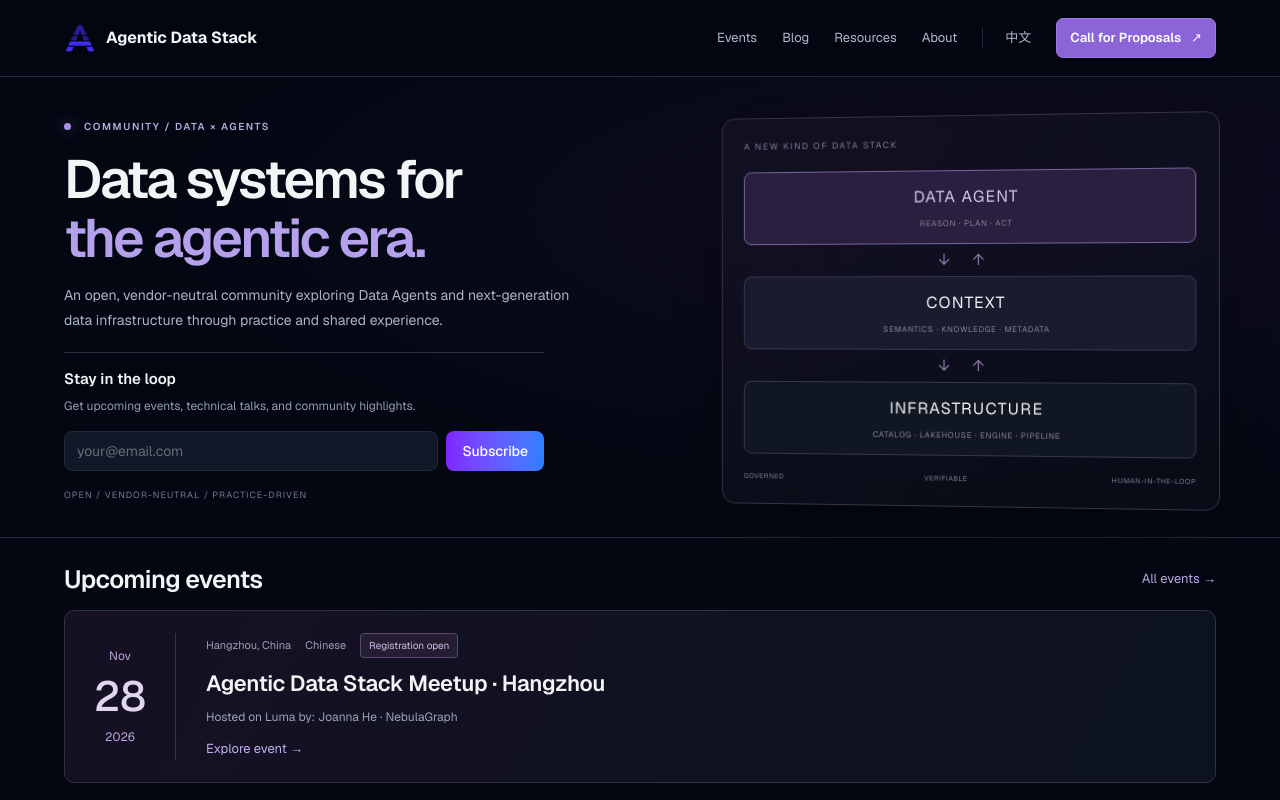
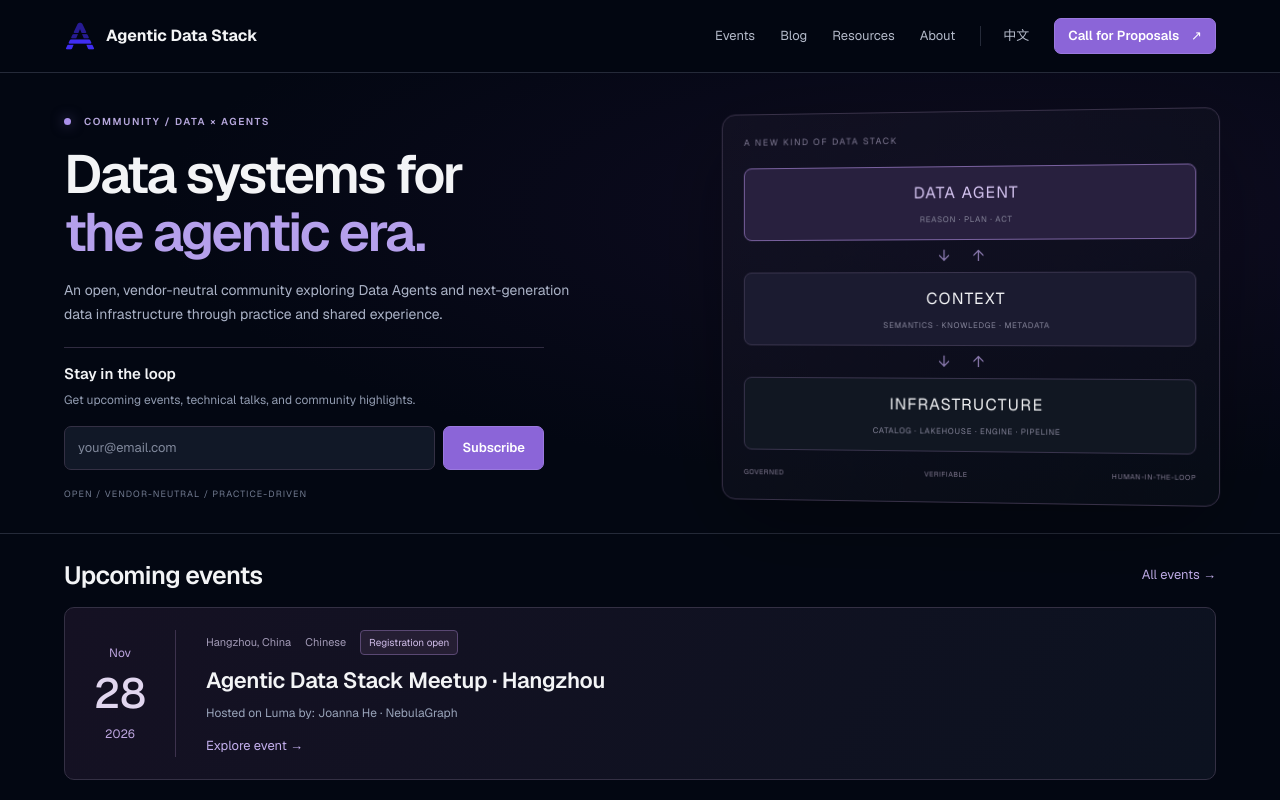
Before and after one commit to Datus-ai/agentic-data-stack-website, a Next.js app: page / in a window 1280 px wide. Shown: the top 800 px of the page. Built offline with nearby package versions, Linux system fonts and the light colour scheme.

Commit message:
Unify primary secondary and newsletter button styles

```diff
--- a/app/coming-soon/page.tsx
+++ b/app/coming-soon/page.tsx
@@ -38,7 +38,7 @@ export default function ComingSoon() {
             href="https://www.linkedin.com/company/agentic-data-stack/"
             target="_blank"
             rel="noopener noreferrer"
-            className="inline-flex h-12 items-center justify-center gap-2 rounded-full bg-gradient-to-r from-violet-600 to-blue-500 px-8 text-sm font-medium text-white shadow-lg shadow-violet-500/25 transition-all hover:shadow-xl hover:shadow-violet-500/30 hover:brightness-110"
+            className="button"
           >
             <svg className="h-4 w-4" fill="currentColor" viewBox="0 0 24 24">
               <path d="M20.447 20.452h-3.554v-5.569c0-1.328-.027-3.037-1.852-3.037-1.853 0-2.136 1.445-2.136 2.939v5.667H9.351V9h3.414v1.561h.046c.477-.9 1.637-1.85 3.37-1.85 3.601 0 4.267 2.37 4.267 5.455v6.286zM5.337 7.433a2.062 2.062 0 01-2.063-2.065 2.064 2.064 0 112.063 2.065zm1.782 13.019H3.555V9h3.564v11.452zM22.225 0H1.771C.792 0 0 .774 0 1.729v20.542C0 23.227.792 24 1.771 24h20.451C23.2 24 24 23.227 24 22.271V1.729C24 .774 23.2 0 22.222 0h.003z" />
--- a/app/globals.css
+++ b/app/globals.css
@@ -59,13 +59,11 @@ a, button, input, summary { -webkit-tap-highlight-color: transparent; }
 .home-hero h1 em { color:#b5a0ec; font-style:normal; }
 .hero-copy { font-size:16px; line-height:1.85; color:#abb3c7; max-width:660px; margin-top:26px; }
 .button-row { display:flex; gap:12px; flex-wrap:wrap; margin-top:30px; }
-.button { display:inline-flex; gap:20px; align-items:center; justify-content:center; background:#8b65d8; color:white; border:1px solid #9b79df; padding:14px 20px; border-radius:7px; font-size:13px; font-weight:550; transition:background .2s, transform .2s; }
-.button:hover { background:#9a77e0; transform:translateY(-1px); }
-.button-small { padding:9px 13px; gap:10px; }
+.button { display: inline-flex; align-items: center; justify-content: center; gap: 12px; min-height: 44px; padding: 11px 18px; border: 1px solid #9b79df; border-radius: 7px; background: #8b65d8; color: #fff; font-size: 13px; font-weight: 550; line-height: 20px; text-align: center; cursor: pointer; transition: background .2s, border-color .2s; }
+.button:hover { background: #9a77e0; border-color: #b292ee; }
+.button-small { min-height: 36px; padding: 7px 13px; }
 .button-outline { background:transparent; border-color:#3d3a50; color:#d8dbe5; }
 .button-outline:hover { background:#221d32; }
-.button-light { background:#ede7fa; color:#211533; border-color:#ede7fa; flex-shrink:0; }
-.button-light:hover { background:white; }
 .hero-principles { margin-top:35px; font-size:9px; letter-spacing:.12em; color:#727b91; }
 .hero-visual { background:linear-gradient(140deg,#17152690,#090e1890); border:1px solid #383148; border-radius:14px; padding:30px; transform:perspective(1100px) rotateY(-5deg); box-shadow:0 25px 90px #0005; }
 .diagram-label { color:#7e7892; letter-spacing:.18em; font-size:9px; margin-bottom:30px; }
@@ -225,7 +223,6 @@ a, button, input, summary { -webkit-tap-highlight-color: transparent; }
 .footer-action-card h3 { font-size: 24px; font-weight: 550; letter-spacing: -.02em; line-height: 1.35; }
 .footer-action-card > p:not(.eyebrow) { color: #a3acc0; font-size: 14px; line-height: 1.85; margin: 14px 0 26px; max-width: 460px; }
 .footer-action-card .button-row { margin-top: auto; gap: 10px; }
-.footer-action-card .button { padding: 12px 15px; font-size: 12px; gap: 10px; }
 @media (max-width: 760px) {
   .footer-actions { grid-template-columns: 1fr; gap: 16px; margin-top: 24px; }
   .footer-action-card { padding: 25px; }
@@ -236,3 +233,9 @@ a, button, input, summary { -webkit-tap-highlight-color: transparent; }
 .footer-subscribe-label { font-size: 12px; color: #c1bad0; margin-bottom: 10px; }
 .footer-newsletter .compact-subscribe { width: 100%; }
 .footer-newsletter > .button { margin-top: 16px; }
+
+.button:disabled, .button[aria-disabled="true"] { opacity: .55; cursor: not-allowed; }
+.button:disabled:hover { background: #8b65d8; border-color: #9b79df; }
+.subscribe-input { height: 44px; padding: 0 13px; border: 1px solid #343044; border-radius: 7px; background: #111827; color: #f3f4f6; font-size: 13px; line-height: 20px; }
+.subscribe-input::placeholder { color: #81899c; }
+.subscribe-input:focus { border-color: #a78bfa; outline: 2px solid #a78bfa44; outline-offset: 1px; }
--- a/components/Hero.tsx
+++ b/components/Hero.tsx
@@ -42,7 +42,7 @@ export default function Hero() {
             href="https://lu.ma/AgenticDataStack"
             target="_blank"
             rel="noopener noreferrer"
-            className="inline-flex h-12 items-center justify-center rounded-full bg-gradient-to-r from-violet-600 to-blue-500 px-8 text-sm font-medium text-white shadow-lg shadow-violet-500/25 transition-all hover:shadow-xl hover:shadow-violet-500/30 hover:brightness-110"
+            className="button"
           >
             Join the Community
           </a>
--- a/components/community/Pages.tsx
+++ b/components/community/Pages.tsx
@@ -513,7 +513,7 @@ export function CfpBanner({ locale }: { locale: Locale }) {
           </div>
           <Link
             href={localPath("/cfp", locale)}
-            className="button button-light"
+            className="button"
           >
             {zh ? "查看征集安排" : "Explore calls & guidelines"} ↗
           </Link>
--- a/components/newsletter/SubscribeForm.tsx
+++ b/components/newsletter/SubscribeForm.tsx
@@ -90,12 +90,12 @@ export default function SubscribeForm({
           }}
           placeholder="your@email.com"
           required
-          className="h-10 min-w-0 flex-1 rounded-lg border border-card-border bg-card-bg px-3 text-sm text-foreground placeholder:text-muted/60 focus:border-violet-500/50 focus:outline-none focus:ring-1 focus:ring-violet-500/30 transition-colors"
+          className="subscribe-input min-w-0 flex-1"
         />
         <button
           type="submit"
           disabled={status === "loading"}
-          className="h-10 shrink-0 rounded-lg bg-gradient-to-r from-violet-600 to-blue-500 px-4 text-sm font-medium text-white transition-opacity hover:opacity-90 disabled:opacity-50"
+          className="button shrink-0"
         >
           {status === "loading" ? "..." : zh ? "订阅" : "Subscribe"}
         </button>
@@ -148,12 +148,12 @@ export default function SubscribeForm({
             }}
             placeholder="you@company.com"
             required
-            className="h-12 flex-1 rounded-xl border border-card-border bg-background px-4 text-foreground placeholder:text-muted/60 focus:border-violet-500/50 focus:outline-none focus:ring-2 focus:ring-violet-500/20 transition-all"
+            className="subscribe-input min-w-0 flex-1"
           />
           <button
             type="submit"
             disabled={status === "loading"}
-            className="h-12 shrink-0 rounded-xl bg-gradient-to-r from-violet-600 to-blue-500 px-6 font-medium text-white shadow-lg shadow-violet-500/20 transition-all hover:shadow-xl hover:shadow-violet-500/30 hover:brightness-110 disabled:opacity-50"
+            className="button shrink-0"
           >
             {status === "loading"
               ? zh
```
